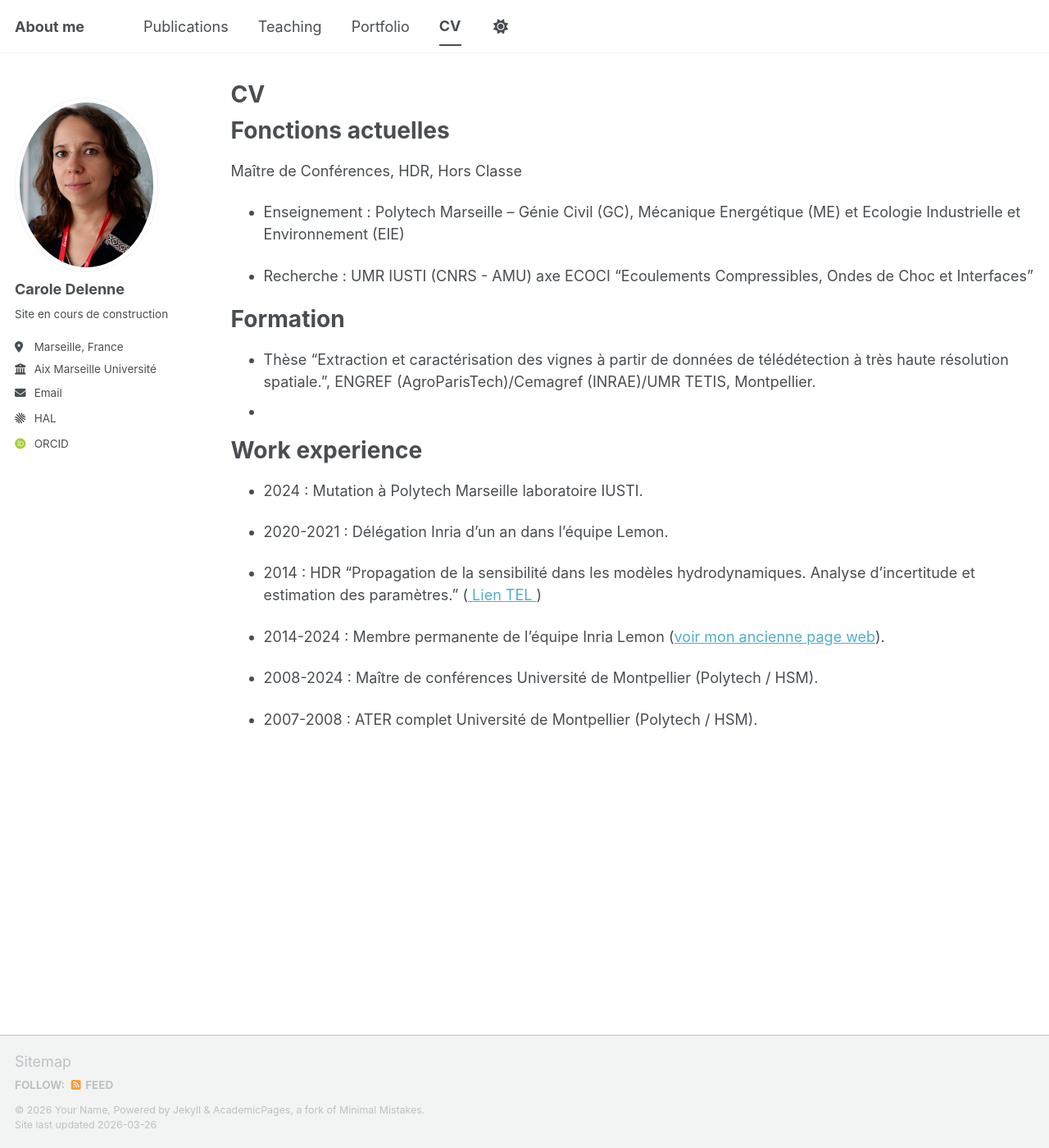
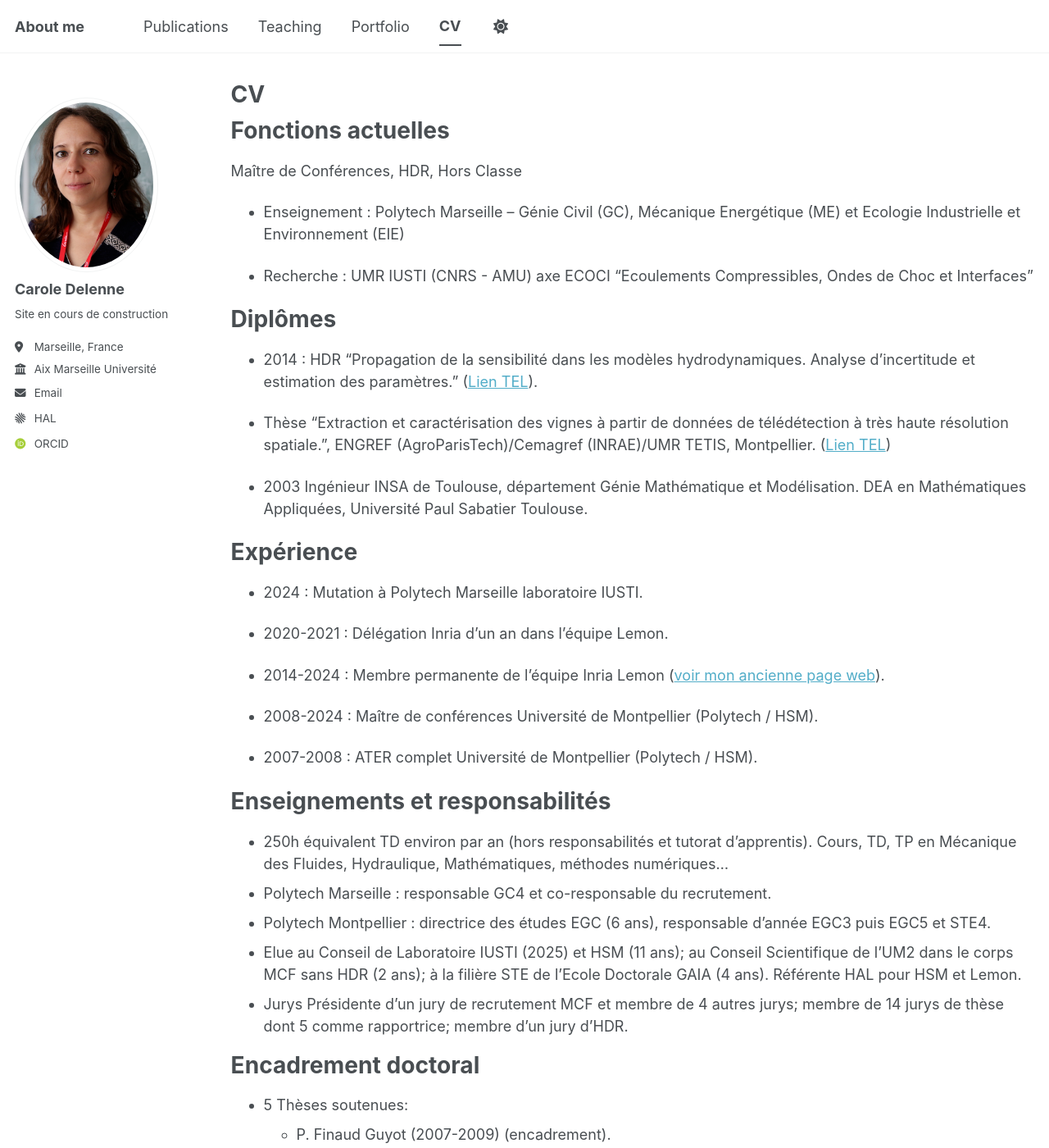
Before and after one commit to caroledelenne/caroledelenne.github.io, a Jekyll site: the page built from _pages/cv.md, in a window 1280 px wide and 1400 px high. Shown: the whole window at 82% size. Built offline with Jekyll 4.4.1, drawn with Linux system fonts in a browser that asks for light colours; some web fonts are replaced; a script bundle is joined from its source files by our own code; library files that are not in the unit come from our copies; some of the changed text lies outside the part shown.

Commit message:
modif CV

```diff
--- a/_pages/cv.md
+++ b/_pages/cv.md
@@ -19,22 +19,51 @@ Maître de Conférences, HDR, Hors Classe
 axe ECOCI "Ecoulements Compressibles, Ondes de Choc et Interfaces"
 
 
-Formation
+Diplômes
 ======
-* Thèse “Extraction et caractérisation des vignes à partir de données de télédétection à très haute résolution spatiale.”, ENGREF (AgroParisTech)/Cemagref (INRAE)/UMR TETIS, Montpellier.
-*
+* 2014 : HDR “Propagation de la sensibilité dans les modèles hydrodynamiques. Analyse d’incertitude et estimation des paramètres.” (<a href="https://hal.science/tel-01198570">Lien TEL</a>).
+
+* Thèse “Extraction et caractérisation des vignes à partir de données de télédétection à très haute résolution spatiale.”, ENGREF (AgroParisTech)/Cemagref (INRAE)/UMR TETIS, Montpellier. (<a href="https://pastel.science.fr/tel-00130407">Lien TEL</a>)
+
+*  2003 Ingénieur INSA de Toulouse, département Génie Mathématique et Modélisation.
+DEA en Mathématiques Appliquées, Université Paul Sabatier Toulouse.
 
 
-Work experience
+Expérience
 ======
 * 2024 : Mutation à Polytech Marseille laboratoire IUSTI.
 
 * 2020-2021 : Délégation Inria d’un an dans l’équipe Lemon.
-
-* 2014 : HDR “Propagation de la sensibilité dans les modèles hydrodynamiques. Analyse d’incertitude et estimation des paramètres.”  (<a href="https://hal.science/tel-01198570"> Lien TEL </a>)
 
 * 2014-2024 : Membre permanente de l'équipe Inria Lemon (<a href="https://team.inria.fr/lemon/carole/">voir mon ancienne page web</a>).
 
 * 2008-2024 : Maître de conférences Université de Montpellier (Polytech / HSM).
 
 * 2007-2008 : ATER complet Université de Montpellier (Polytech / HSM).
+
+
+
+Enseignements et responsabilités
+======
+* 250h équivalent TD environ par an (hors responsabilités et tutorat d’apprentis). Cours, TD, TP en Mécanique des Fluides, Hydraulique, Mathématiques, méthodes numériques...
+* Polytech Marseille : responsable GC4 et co-responsable du recrutement.
+* Polytech Montpellier : directrice des études EGC (6 ans), responsable d’année EGC3 puis EGC5 et STE4.
+* Elue au Conseil de Laboratoire IUSTI (2025) et HSM (11 ans); au Conseil Scientifique de l’UM2 dans le corps MCF sans HDR (2 ans); à la filière STE de l’Ecole Doctorale GAIA (4 ans). Référente HAL pour HSM et Lemon.
+* Jurys Présidente d’un jury de recrutement MCF et membre de 4 autres jurys; membre de 14 jurys de thèse dont 5 comme rapportrice; membre d’un jury d’HDR.
+
+Encadrement doctoral
+======
+* 5 Thèses soutenues:
+  - P. Finaud Guyot (2007-2009) (encadrement).
+  - V. Ayoub (2018-2022) (direction, encadrement : R. Hostache).
+  - Y. Belghaddar (2019-2022) co-dirigé avec A. Begdouri (LSIA Fes, Maroc),
+CIFRE Berger-Levrault.
+  - F. Boodoo (2022-2024) co-dirigé avec R. Hostache.
+  - O. Et-Targuy (2022-2024) co-dirigé avec S. Benferhat (Univ. Artois/CRIL) et A. Begdouri.
+* 2 Thèses en cours:
+  - F. Baudu (2024-2027) co-dirigé avec R. Hostache.
+  - M. Aelami (2024-2027) co-encadrée avec R. Hostache (direction officielle V. Guinot, G. Toulemonde).
+
+* 1 Ingénieur d’étude. Benjamin Commandré (20mois, 2016-2018 dans le cadre du projet Régional Cart’Eaux.
+* 2 Postdoctorats L. Pujol 2 ans à l’IRD / HSM. O. Et-Targuy à l’IUSTI.
+* 21 Stages M2 + 12 Stages M1 + 2L + 29 Projets Polytech Montpellier
```
